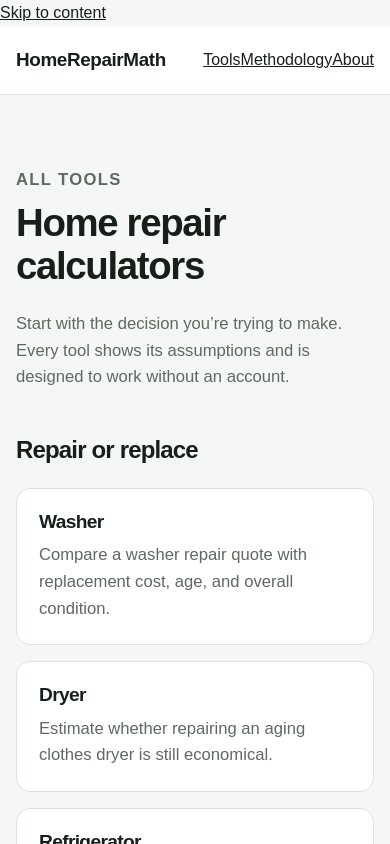
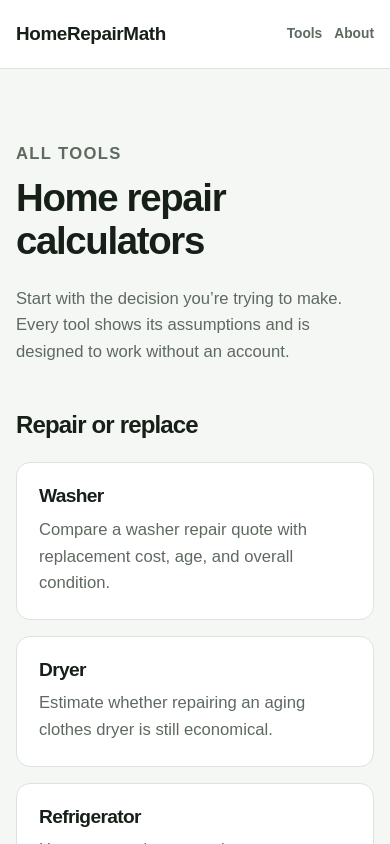
Before and after one commit to alexsulpizio-stack/HomeRepairMath, a Next.js app: page /tools in a window 390 px wide. Shown: the top 844 px of the page. Built offline with nearby package versions, Linux system fonts and the light colour scheme.

Commit message:
Style navigation and accessibility link

```diff
--- a/app/globals.css
+++ b/app/globals.css
@@ -23,9 +23,14 @@ body {
 }
 a { color: inherit; }
 .shell { width: min(1120px, calc(100% - 32px)); margin: 0 auto; }
+.skip-link { position: fixed; left: 16px; top: -80px; z-index: 100; background: var(--ink); color: #fff; padding: 10px 14px; border-radius: 8px; }
+.skip-link:focus { top: 12px; }
 .site-header { background: rgba(255,255,255,.94); border-bottom: 1px solid var(--line); position: sticky; top: 0; z-index: 10; }
 .header-inner { min-height: 68px; display: flex; align-items: center; justify-content: space-between; gap: 24px; }
 .brand { font-size: 1.18rem; font-weight: 800; text-decoration: none; letter-spacing: -.02em; }
+.primary-nav { display: flex; align-items: center; gap: 18px; font-size: .92rem; }
+.primary-nav a { color: var(--muted); text-decoration: none; font-weight: 700; }
+.primary-nav a:hover, .primary-nav a:focus-visible { color: var(--accent-dark); text-decoration: underline; text-underline-offset: 4px; }
 .tagline { color: var(--muted); font-size: .92rem; }
 .hero { padding: 84px 0 66px; background: linear-gradient(180deg, #edf5ef 0%, var(--bg) 100%); }
 .compact-hero { padding: 60px 0 48px; }
@@ -81,6 +86,7 @@ summary { cursor: pointer; font-weight: 800; }
 .faq-list p { color: var(--muted); margin-bottom: 0; }
 .methodology { border-top: 1px solid var(--line); margin-top: 46px; }
 .prose-page { max-width: 820px; padding-top: 72px; padding-bottom: 90px; }
+.tools-page { max-width: 980px; }
 .prose-page h1 { font-size: clamp(2.4rem, 5vw, 4.4rem); margin-bottom: 22px; }
 .prose-page h2 { font-size: clamp(1.5rem, 3vw, 2.15rem); margin-top: 46px; }
 .prose-page p, .prose-page li { color: var(--muted); font-size: 1.04rem; }
@@ -92,7 +98,8 @@ summary { cursor: pointer; font-weight: 800; }
 .footer-links a { color: var(--muted); }
 
 @media (max-width: 700px) {
-  .tagline { display: none; }
+  .primary-nav { gap: 12px; font-size: .86rem; }
+  .primary-nav a:nth-child(2) { display: none; }
   .hero { padding: 58px 0 44px; }
   .compact-hero { padding: 46px 0 34px; }
   .calculator-grid, .result, .tool-grid, .link-grid, .two-column-copy { grid-template-columns: 1fr; }
```
